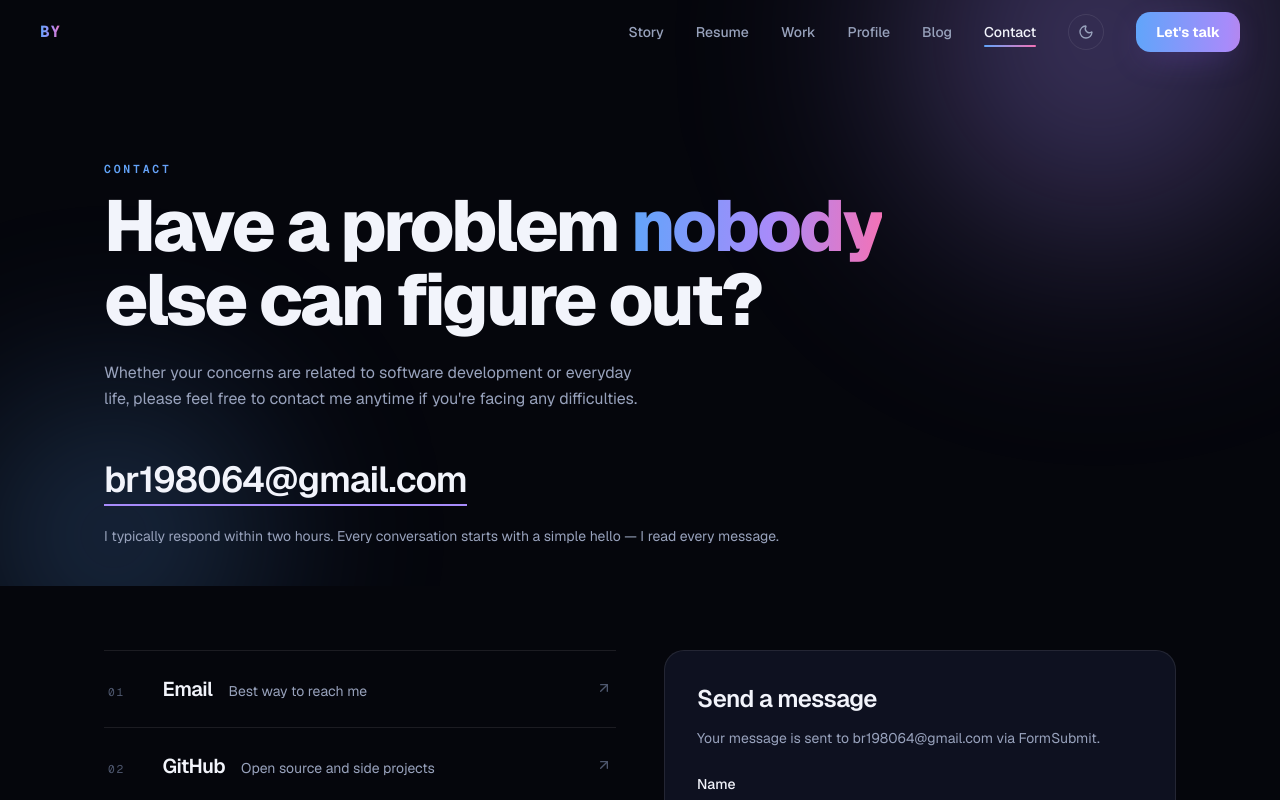
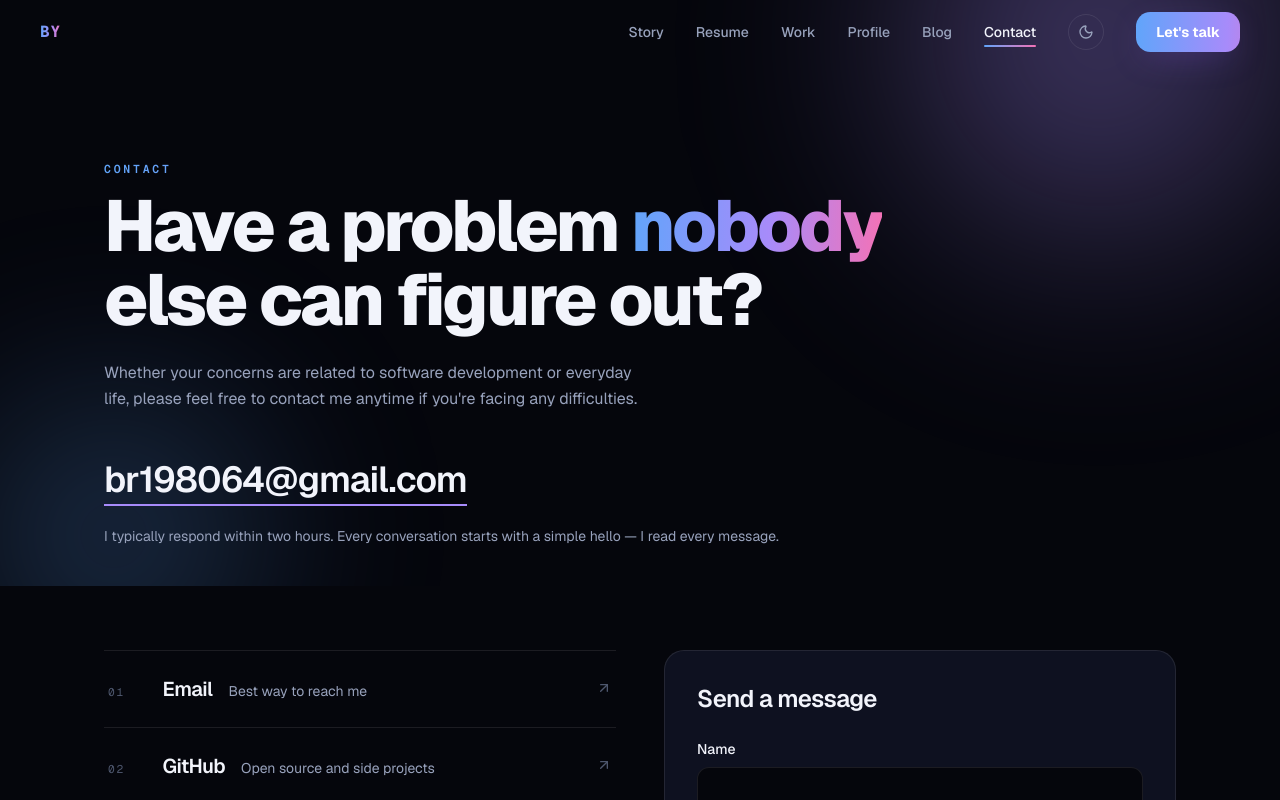
Before and after one commit to br413/br413.github.io, a Next.js app: page /contact in a window 1280 px wide. Shown: the top 800 px of the page. Built offline with nearby package versions, Linux system fonts and the light colour scheme.

Commit message:
Remove contact form delivery note

```diff
--- a/app/contact/page.tsx
+++ b/app/contact/page.tsx
@@ -88,14 +88,10 @@ export default function ContactPage() {
               <h2 id="contact-form-heading" className="text-2xl font-semibold tracking-tight">
                 Send a message
               </h2>
-              <p id="contact-form-note" className="mt-3 text-sm leading-relaxed text-dim">
-                Your message is sent to {SITE_CONFIG.email} via FormSubmit.
-              </p>
               <form
                 action={`https://formsubmit.co/${SITE_CONFIG.email}`}
                 method="POST"
                 aria-labelledby="contact-form-heading"
-                aria-describedby="contact-form-note"
                 className="mt-6 space-y-5"
               >
                 <input type="hidden" name="_subject" value="New portfolio contact message" />
```
